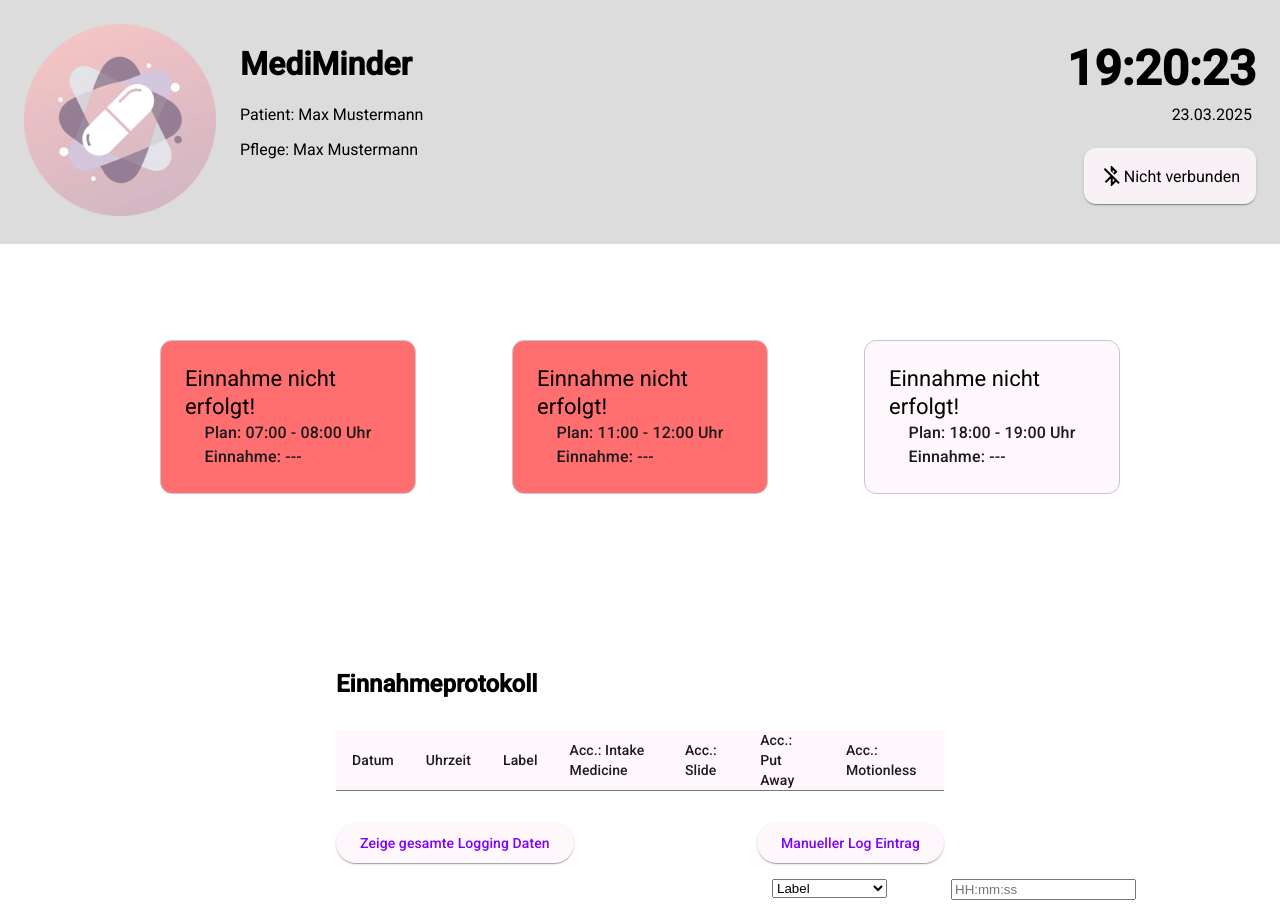
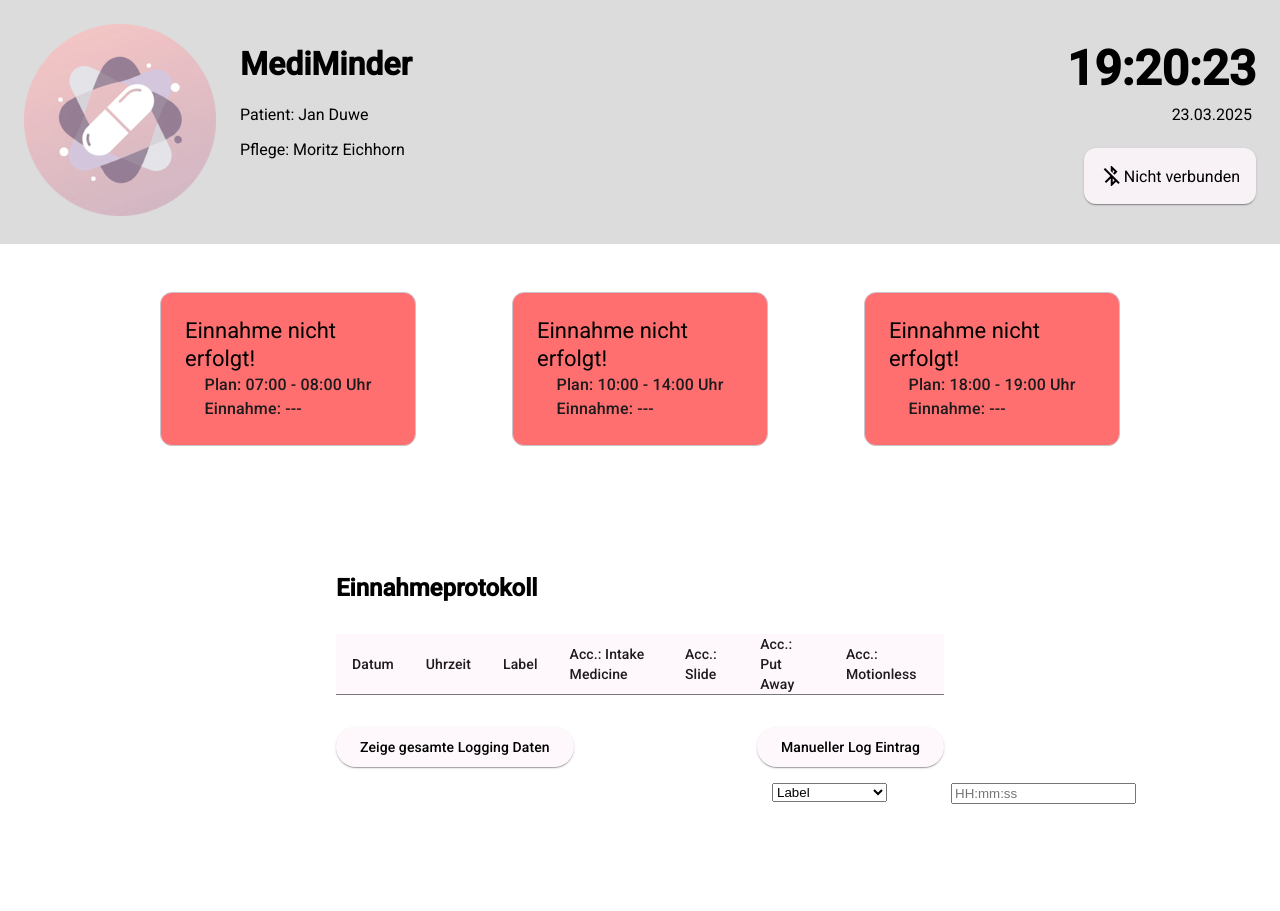
Before and after one commit to JanDuwe/MediMinder, an Angular app: page /details in a window 1280 px wide. After the commit the page ends 815 px from the top, so only its background shows below. Built offline with nearby package versions, Linux system fonts and the light colour scheme.

Commit message:
preparing demo, minor bug fixes

```diff
--- a/src/app/details/details.component.css
+++ b/src/app/details/details.component.css
@@ -7,7 +7,7 @@
 
 .intakes {
     display: flex;
-    padding: 3rem 7rem 3rem 7rem;
+    padding: 0rem 7rem 0rem 7rem;
     justify-content: center;
 }
 
@@ -60,3 +60,7 @@ mat-card {
         background-color: #ff6f6f;
     }
 }
+
+.mat-mdc-raised-button:not(:disabled) {
+    color: black;
+}
--- a/src/app/details/details.component.html
+++ b/src/app/details/details.component.html
@@ -18,7 +18,7 @@
                         {{ wasNoonMedicineTaken() ? 'Einnahme erfolgt.' : 'Einnahme nicht erfolgt!'}}
                     </mat-card-title>
                     <mat-card-subtitle>
-                        Plan: 11:00 - 12:00 Uhr<br>
+                        Plan: 10:00 - 14:00 Uhr<br>
                         Einnahme: {{ getNoonIntakeTime() }}
                     </mat-card-subtitle>
                 </mat-card>
@@ -118,7 +118,7 @@
                         <tr mat-row *matRowDef="let row; columns: displayedColumns;"></tr>
                     </table>
                 </div>
-                <button (click)="exitFullLog()" mat-button color="accent">Zurück</button>
+                <button (click)="exitFullLog()" mat-raised-button color="accent">Zurück</button>
             </div>
         }
     </div>
--- a/src/app/details/details.component.ts
+++ b/src/app/details/details.component.ts
@@ -7,6 +7,7 @@ import { AsyncPipe, CommonModule, DatePipe } from '@angular/common';
 import { Log, TimestampedLog } from '../types/interfaces';
 import { HeaderComponent } from '../header/header.component';
 import { MatTableDataSource, MatTableModule } from '@angular/material/table';
+
 import { MatButtonModule } from '@angular/material/button';
 
 @Component({
@@ -51,7 +52,8 @@ export class DetailsComponent implements OnInit {
         filter(
           (data) =>
             data.label === Classification.INTAKE_MEDICINE ||
-            data.label === Classification.SLIDE
+            data.label === Classification.SLIDE ||
+            data.label === Classification.PUT_AWAY
         ),
         tap((data) => {
           this.intakeMedicineLog.next([
@@ -83,10 +85,7 @@ export class DetailsComponent implements OnInit {
 
   addEntryManually(label: string, uhrzeit: string): void {
     let enumlabel = label as Classification;
-    console.log('Uhrzeit: ' + uhrzeit);
-    for (let i = 0; i < uhrzeit.split(':').length; i++) {
-      console.log('Uhrzeit[' + i + ']: ' + uhrzeit.split(':')[i]);
-    }
+
     const out: TimestampedLog = {
       label: enumlabel,
       timestamp: new Date(
@@ -135,7 +134,7 @@ export class DetailsComponent implements OnInit {
         this.currentDate.getFullYear(),
         this.currentDate.getMonth(),
         this.currentDate.getDate(),
-        11,
+        10,
         0,
         0,
         0
@@ -144,7 +143,7 @@ export class DetailsComponent implements OnInit {
         this.currentDate.getFullYear(),
         this.currentDate.getMonth(),
         this.currentDate.getDate(),
-        12,
+        14,
         0,
         0,
         0
@@ -158,7 +157,7 @@ export class DetailsComponent implements OnInit {
         this.currentDate.getFullYear(),
         this.currentDate.getMonth(),
         this.currentDate.getDate(),
-        15,
+        18,
         0,
         0,
         0
@@ -167,7 +166,7 @@ export class DetailsComponent implements OnInit {
         this.currentDate.getFullYear(),
         this.currentDate.getMonth(),
         this.currentDate.getDate(),
-        22,
+        19,
         0,
         0,
         0
@@ -195,7 +194,7 @@ export class DetailsComponent implements OnInit {
         this.currentDate.getFullYear(),
         this.currentDate.getMonth(),
         this.currentDate.getDate(),
-        12,
+        14,
         0,
         0,
         0
@@ -209,7 +208,7 @@ export class DetailsComponent implements OnInit {
         this.currentDate.getFullYear(),
         this.currentDate.getMonth(),
         this.currentDate.getDate(),
-        22,
+        19,
         0,
         0,
         0
@@ -265,7 +264,13 @@ export class DetailsComponent implements OnInit {
     let logs = this.intakeMedicineLog.getValue();
     let morningLogs = logs.filter((log) => {
       let hours = log.timestamp.getHours();
-      return hours >= 7 && hours <= 8;
+      let minutes = log.timestamp.getMinutes();
+      return (
+        hours >= 7 &&
+        hours <= 8 &&
+        (hours !== 8 || minutes <= 0) &&
+        log.label === Classification.INTAKE_MEDICINE
+      );
     });
 
     if (morningLogs.length > 0) {
@@ -284,7 +289,13 @@ export class DetailsComponent implements OnInit {
     let logs = this.intakeMedicineLog.getValue();
     let noonLogs = logs.filter((log) => {
       let hours = log.timestamp.getHours();
-      return hours >= 11 && hours <= 12;
+      let minutes = log.timestamp.getMinutes();
+      return (
+        hours >= 10 &&
+        hours <= 14 &&
+        (hours !== 14 || minutes <= 0) &&
+        log.label === Classification.INTAKE_MEDICINE
+      );
     });
 
     if (noonLogs.length > 0) {
@@ -303,7 +314,13 @@ export class DetailsComponent implements OnInit {
     let logs = this.intakeMedicineLog.getValue();
     let eveningLogs = logs.filter((log) => {
       let hours = log.timestamp.getHours();
-      return hours >= 15 && hours <= 22;
+      let minutes = log.timestamp.getMinutes();
+      return (
+        hours >= 18 &&
+        hours <= 19 &&
+        (hours !== 19 || minutes <= 0) &&
+        log.label === Classification.INTAKE_MEDICINE
+      );
     });
 
     if (eveningLogs.length > 0) {
--- a/src/app/header/header.component.html
+++ b/src/app/header/header.component.html
@@ -5,8 +5,8 @@
         </div>
         <div class="info">
             <h1>MediMinder</h1>
-            <p>Patient: Max Mustermann</p>
-            <p>Pflege: Max Mustermann</p>
+            <p>Patient: Jan Duwe</p>
+            <p>Pflege: Moritz Eichhorn</p>
         </div>
     </div>
     <div class="right">
```
